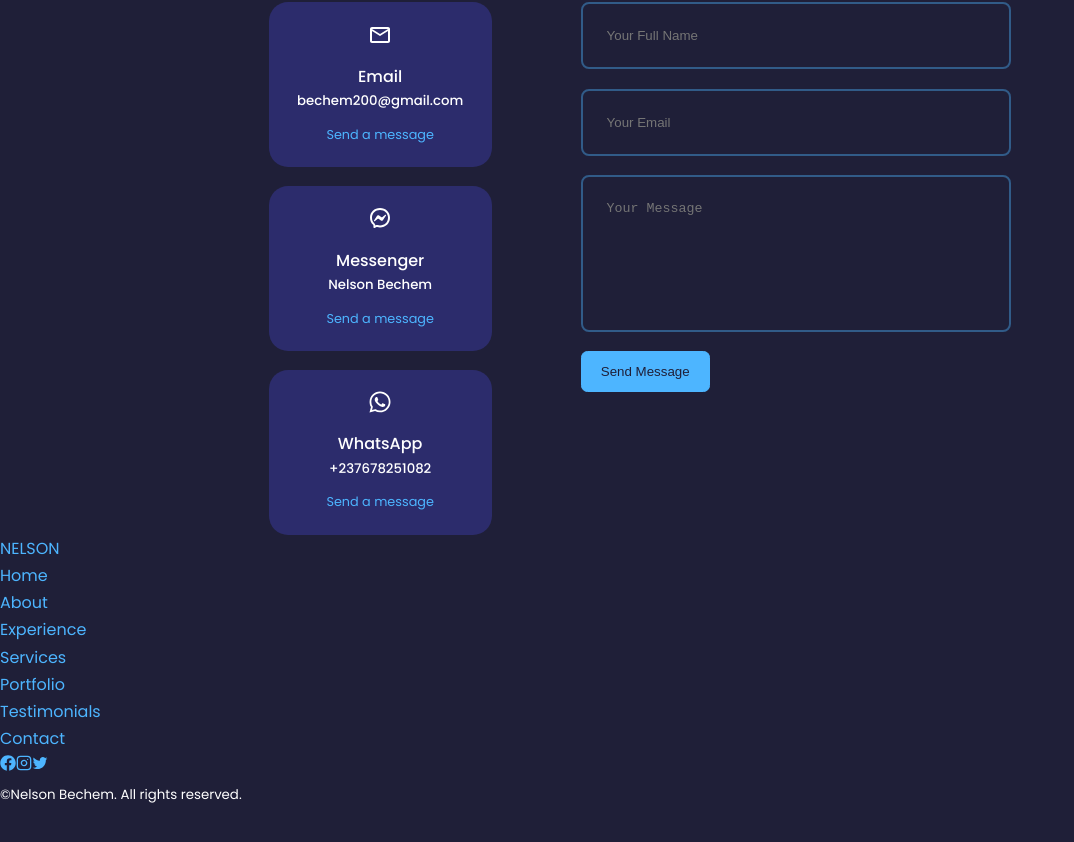
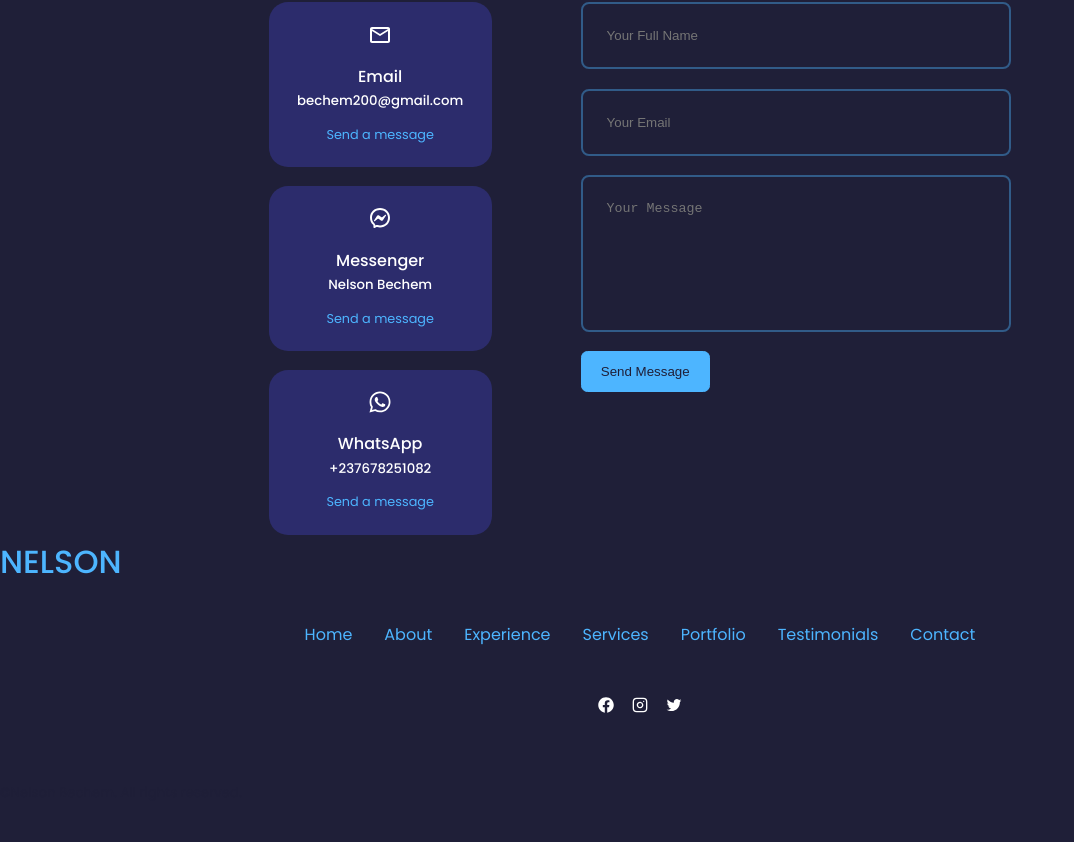
Before and after one commit to EngNelson/engineer-nelson-bechem-2024, a React (Create React App) app: page / in a window 1280 px wide. Shown: the part 4806-5648 px from the top of the page, without its empty margins (0-1074 px from the left). Before the commit the page ends 5613 px from the top, so only its background shows below. Built offline with nearby package versions, Linux system fonts and the light colour scheme; the HTML template or start-up script is replaced by a standard one.

Commit message:
contact module

```diff
--- a/src/components/footer/footer.css
+++ b/src/components/footer/footer.css
@@ -0,0 +1,52 @@
+.foot{
+    background: var(--color-primary);
+    padding: 3rem 0;
+    text-align: center;
+    font-size: 0.9rem;
+    margin-top: 7rem;
+}
+
+.footer a {
+  color: var(--color-bg);
+}
+
+.footer__logo{
+    font-size: 2rem;
+    font-weight: 500;
+    margin-bottom: 2rem;
+    display: inline-block;
+}
+
+.permalinks{
+    display: flex;
+    flex-wrap: wrap;
+    justify-content: center;
+   gap: 2rem;
+   margin: 0 auto 3rem;
+}
+
+.footer__socials{
+    display: flex;
+    justify-content: center;
+    gap: 1rem;
+    margin-bottom: 4rem;
+}
+
+.footer__socials a{
+    background: var(--color-bg);
+    color: var(--color-white);
+    border-radius: 0.7rem;
+    display: flex;
+    border: 1px solid transparent;
+}
+
+.footer__socials a:hover{
+    background: transparent;
+    color: var(--color-bg);
+    border-color: var(--color-bg);
+}
+
+.footer__copyright{
+    margin-bottom: 4rem;
+    color: var(--color-bg);
+}
```
